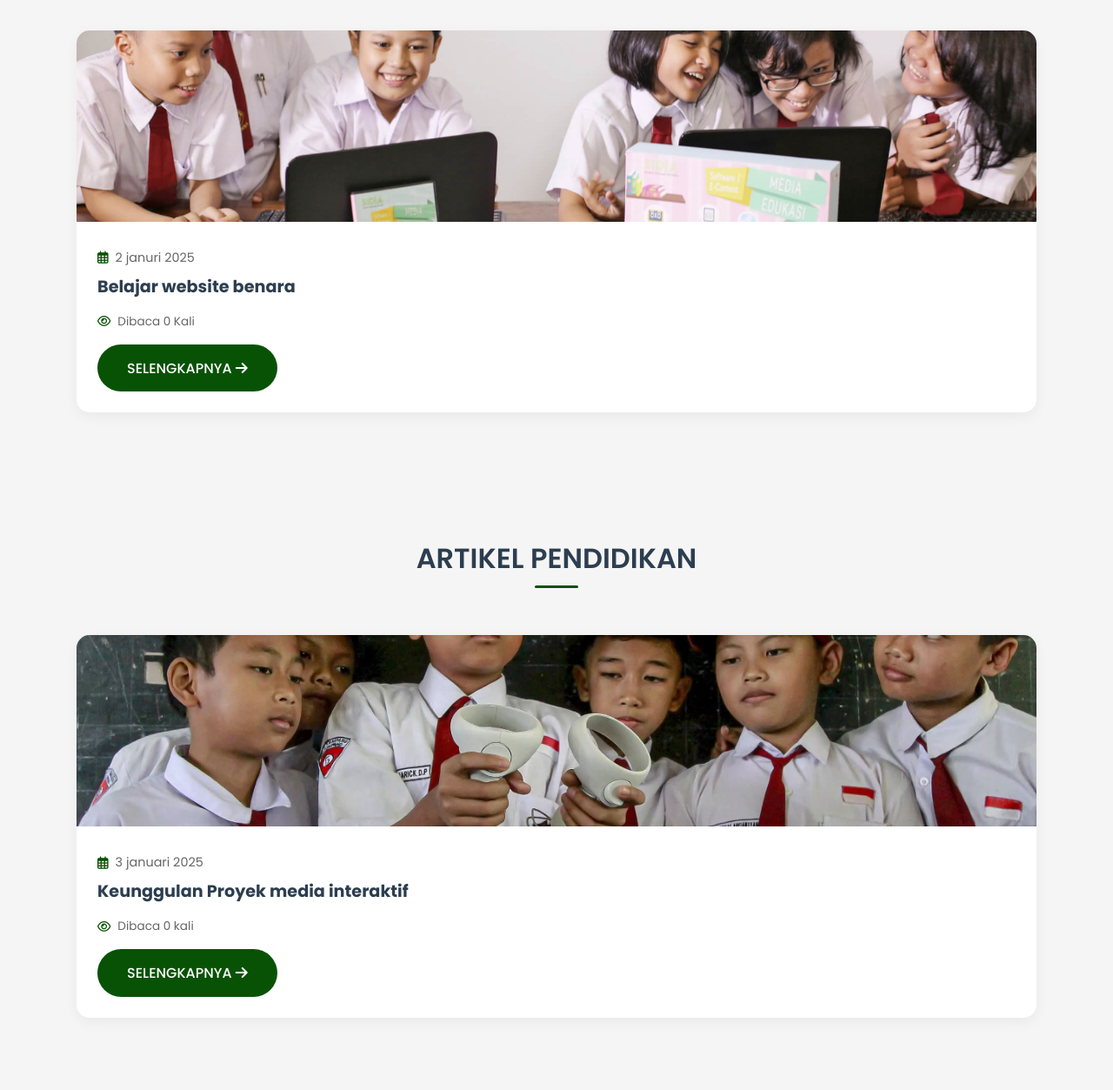
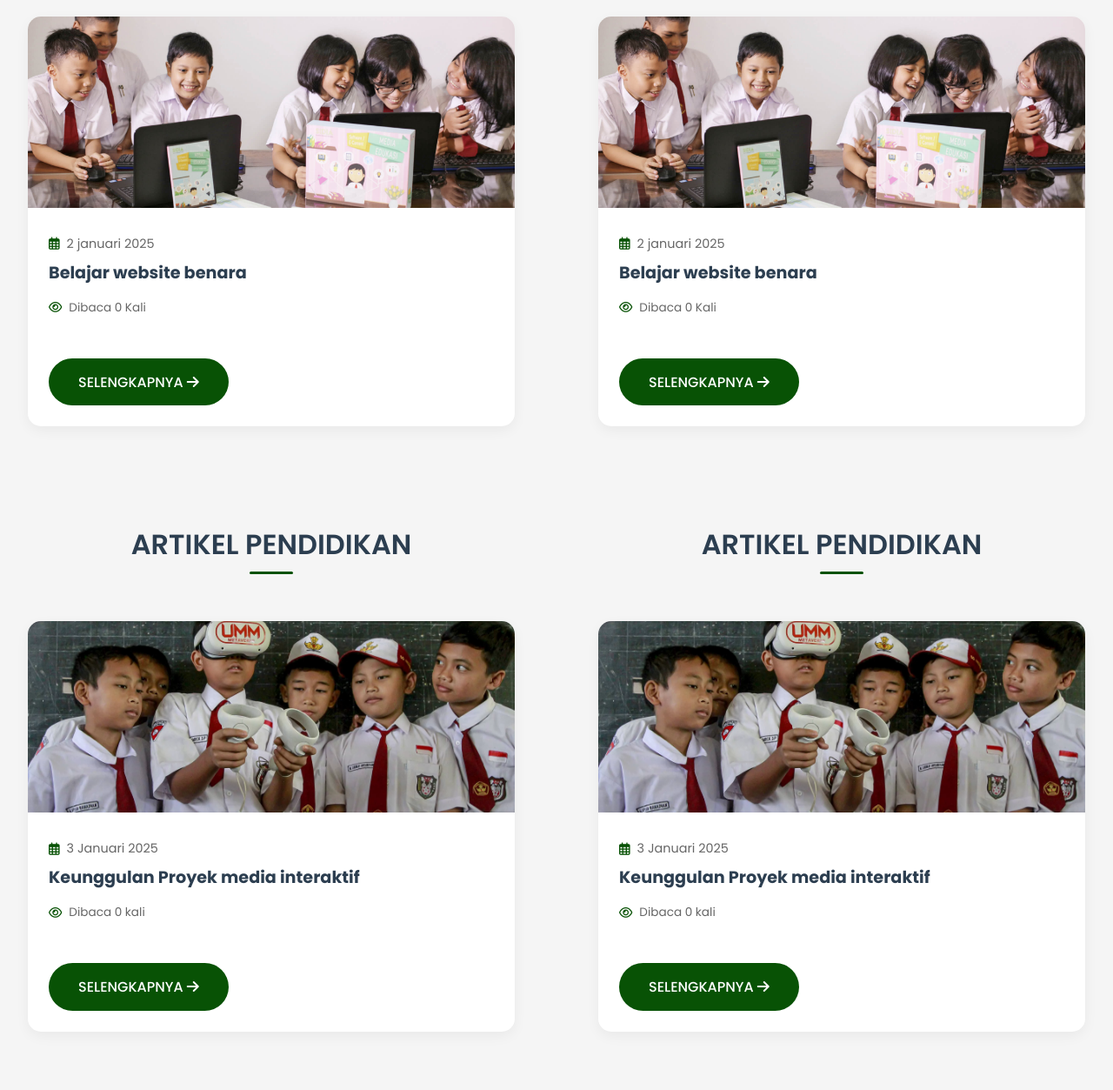
Before and after one commit to mrj54/sdnbangkit, a plain HTML site: page index.html in a window 1280 px wide. Shown: the part 668-1921 px from the top of the page at 87% size. Drawn offline with Linux system fonts and the light colour scheme.

Commit message:
fix=tecxt

```diff
--- a/index.html
+++ b/index.html
@@ -31,7 +31,7 @@
 
         /* Header Styles */
         .header {
-           background-color: #322c41;
+           background-color: #13119e;
             padding: 0.9rem 2rem;
             color: rgb(241, 241, 241);
             text-align: right;
@@ -157,20 +157,19 @@
 /* Styling untuk tampilan mobile */
 @media (max-width: 768px) {
     .welcome-content {
-        margin-top: 50px; /* Mengurangi jarak atas di perangkat mobile */
-        padding: 1rem; /* Menyesuaikan padding untuk mobile */
+        margin-top: 50px;
+        padding: 1rem;
     }
 
     .welcome-content h2 {
-        font-size: 2rem; /* Ukuran font lebih kecil di mobile */
+        font-size: 2rem;
     }
 
     .welcome-content p {
-        font-size: 1rem; /* Ukuran font lebih kecil di mobile */
+        font-size: 1rem;
+        margin-bottom: 1.5rem; /* Menambahkan jarak bawah pada paragraf */
     }
 }
-
-
 
 .btn {
     display: inline-block;
@@ -182,21 +181,28 @@
     transition: var(--transition);
     border: 2px solid transparent;
     font-weight: 500;
-        }
-
-        .btn:hover {
-            background-color: transparent;
-            border-color: white;
-            transform: translateY(-3px);
+    margin-top: 2rem;
 }
 
         /* News & Articles Section */
+       /* Container untuk membungkus dua section */
+/* Container untuk membungkus dua section */
+.sections-container {
+    display: flex;
+    justify-content: space-between; /* Memberikan jarak antara dua section */
+    gap: 2rem; /* Memberikan jarak antara section */
+    padding: 2rem 0;
+}
+
+/* Styling untuk masing-masing section */
 .section {
-            padding: 4rem 2rem;
+    padding: 1rem 1rem;
     max-width: 1200px;
     margin: 0 auto;
+    flex: 1; /* Memberikan masing-masing section lebar yang sama */
 }
 
+/* Bagian judul */
 .section-title {
     text-align: center;
     margin-bottom: 3rem;
@@ -218,6 +224,7 @@
     border-radius: 3px;
 }
 
+/* Card Grid */
 .card-grid {
     display: grid;
     grid-template-columns: repeat(auto-fit, minmax(320px, 1fr));
@@ -272,6 +279,7 @@
     font-size: 1.2rem;
     color: var(--secondary-color);
 }
+
 
         .read-count {
             font-size: 0.85rem;
@@ -398,7 +406,7 @@
             }
 
             .section {
-                padding: 2rem 1rem;
+                padding: 0rem 1rem;
             }
         }
     </style>
@@ -435,6 +443,7 @@
     </div>
 </section>
 
+<div class="sections-container">
     <section id="berita" class="section">
         <h2 class="section-title">BERITA TERKINI</h2>
         <div class="card-grid">
@@ -443,7 +452,7 @@
                 <div class="card-content">
                     <div class="card-date">
                         <i class="far fa-calendar-alt"></i>
-             2 januri 2025
+                        2 januari 2025
                     </div>
                     <h3>Belajar website benara</h3>
                     <div class="read-count">
@@ -457,15 +466,41 @@
         </div>
     </section>
 
-    <section id="artikel" class="section">
+    <section id="berita" class="section">
+        <h2 class="section-title">BERITA TERKINI</h2>
+        <div class="card-grid">
+            <article class="card">
+                <img src="./img/daring.jpg" alt="Belajar Daring">
+                <div class="card-content">
+                    <div class="card-date">
+                        <i class="far fa-calendar-alt"></i>
+                        2 januari 2025
+                    </div>
+                    <h3>Belajar website benara</h3>
+                    <div class="read-count">
+                        <i class="far fa-eye"></i>
+                        Dibaca 0 Kali
+                    </div>
+                    <a href="#" class="btn">SELENGKAPNYA <i class="fas fa-arrow-right"></i></a>
+                </div>
+            </article>
+            <!-- More news cards here -->
+        </div>
+    </section>
+</div>
+
+
+    <div class="sections-container">
+        <section class="artikel section">
             <h2 class="section-title">ARTIKEL PENDIDIKAN</h2>
             <div class="card-grid">
                 <article class="card">
-                <img src="./img/antarafoto-pemanfaatan-teknologi-virtual-reality-di-bidang-pendidikan-060824-mm-2-4134402628.webp" alt="Keunggulan proyek kolaboratif">
+                    <img src="./img/antarafoto-pemanfaatan-teknologi-virtual-reality-di-bidang-pendidikan-060824-mm-2-4134402628.webp"
+                        alt="Keunggulan proyek kolaboratif">
                     <div class="card-content">
                         <div class="card-date">
                             <i class="far fa-calendar-alt"></i>
-                        3 januari 2025
+                            3 Januari 2025
                         </div>
                         <h3>Keunggulan Proyek media interaktif</h3>
                         <div class="read-count">
@@ -478,6 +513,32 @@
                 <!-- More article cards here -->
             </div>
         </section>
+
+        <section class="artikel section">
+            <h2 class="section-title">ARTIKEL PENDIDIKAN</h2>
+            <div class="card-grid">
+                <article class="card">
+                    <img src="./img/antarafoto-pemanfaatan-teknologi-virtual-reality-di-bidang-pendidikan-060824-mm-2-4134402628.webp"
+                        alt="Keunggulan proyek kolaboratif">
+                    <div class="card-content">
+                        <div class="card-date">
+                            <i class="far fa-calendar-alt"></i>
+                            3 Januari 2025
+                        </div>
+                        <h3>Keunggulan Proyek media interaktif</h3>
+                        <div class="read-count">
+                            <i class="far fa-eye"></i>
+                            Dibaca 0 kali
+                        </div>
+                        <a href="#" class="btn">SELENGKAPNYA <i class="fas fa-arrow-right"></i></a>
+                    </div>
+                </article>
+                <!-- More article cards here -->
+            </div>
+        </section>
+    </div>
+
+
 
     <footer class="footer">
         <div class="footer-content">
```
Lines whose indentation alone changed are shown as unchanged.
